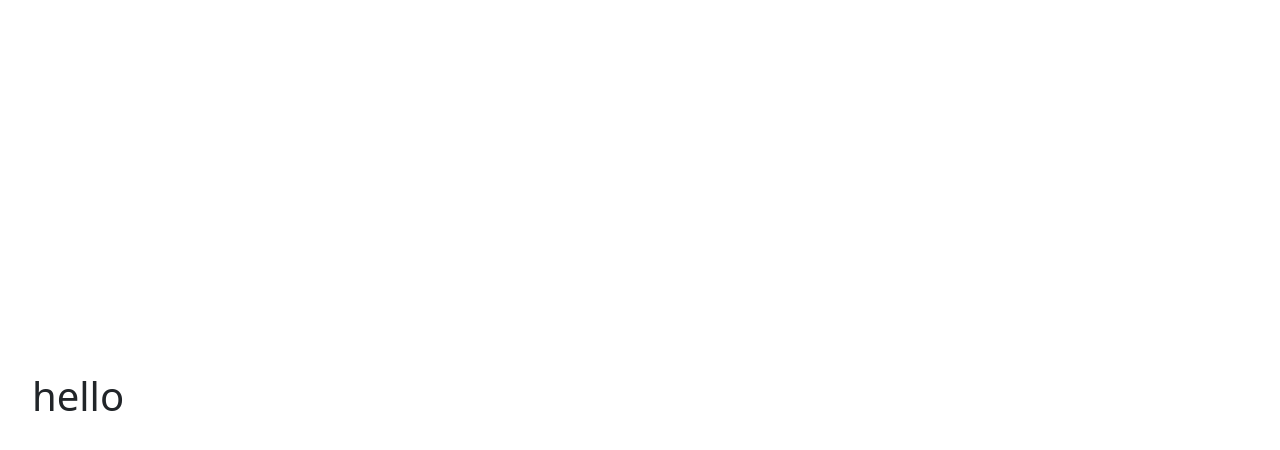
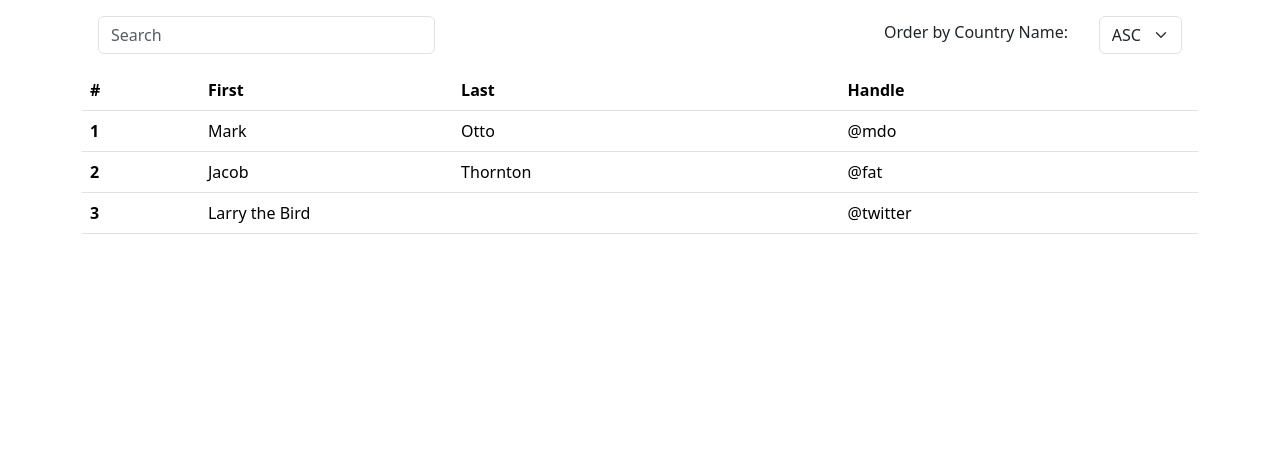
Before and after one commit to RongMarin99/techbodia-assignment-vue-js, a Vue app: page / in a window 1280 px wide. Shown: the top 450 px of the page. Built offline with nearby package versions, Linux system fonts and the light colour scheme.

Commit message:
add search box table and order by

```diff
--- a/src/assets/base.css
+++ /dev/null
@@ -1,86 +0,0 @@
-/* color palette from <https://github.com/vuejs/theme> */
-:root {
-  --vt-c-white: #ffffff;
-  --vt-c-white-soft: #f8f8f8;
-  --vt-c-white-mute: #f2f2f2;
-
-  --vt-c-black: #181818;
-  --vt-c-black-soft: #222222;
-  --vt-c-black-mute: #282828;
-
-  --vt-c-indigo: #2c3e50;
-
-  --vt-c-divider-light-1: rgba(60, 60, 60, 0.29);
-  --vt-c-divider-light-2: rgba(60, 60, 60, 0.12);
-  --vt-c-divider-dark-1: rgba(84, 84, 84, 0.65);
-  --vt-c-divider-dark-2: rgba(84, 84, 84, 0.48);
-
-  --vt-c-text-light-1: var(--vt-c-indigo);
-  --vt-c-text-light-2: rgba(60, 60, 60, 0.66);
-  --vt-c-text-dark-1: var(--vt-c-white);
-  --vt-c-text-dark-2: rgba(235, 235, 235, 0.64);
-}
-
-/* semantic color variables for this project */
-:root {
-  --color-background: var(--vt-c-white);
-  --color-background-soft: var(--vt-c-white-soft);
-  --color-background-mute: var(--vt-c-white-mute);
-
-  --color-border: var(--vt-c-divider-light-2);
-  --color-border-hover: var(--vt-c-divider-light-1);
-
-  --color-heading: var(--vt-c-text-light-1);
-  --color-text: var(--vt-c-text-light-1);
-
-  --section-gap: 160px;
-}
-
-@media (prefers-color-scheme: dark) {
-  :root {
-    --color-background: var(--vt-c-black);
-    --color-background-soft: var(--vt-c-black-soft);
-    --color-background-mute: var(--vt-c-black-mute);
-
-    --color-border: var(--vt-c-divider-dark-2);
-    --color-border-hover: var(--vt-c-divider-dark-1);
-
-    --color-heading: var(--vt-c-text-dark-1);
-    --color-text: var(--vt-c-text-dark-2);
-  }
-}
-
-*,
-*::before,
-*::after {
-  box-sizing: border-box;
-  margin: 0;
-  font-weight: normal;
-}
-
-body {
-  min-height: 100vh;
-  color: var(--color-text);
-  background: var(--color-background);
-  transition:
-    color 0.5s,
-    background-color 0.5s;
-  line-height: 1.6;
-  font-family:
-    Inter,
-    -apple-system,
-    BlinkMacSystemFont,
-    'Segoe UI',
-    Roboto,
-    Oxygen,
-    Ubuntu,
-    Cantarell,
-    'Fira Sans',
-    'Droid Sans',
-    'Helvetica Neue',
-    sans-serif;
-  font-size: 15px;
-  text-rendering: optimizeLegibility;
-  -webkit-font-smoothing: antialiased;
-  -moz-osx-font-smoothing: grayscale;
-}
--- a/src/assets/main.css
+++ b/src/assets/main.css
@@ -1,30 +1,2 @@
-@import './base.css';
+
 @import 'bootstrap/dist/css/bootstrap.css';
-
-
-a,
-.green {
-  text-decoration: none;
-  color: hsla(160, 100%, 37%, 1);
-  transition: 0.4s;
-  padding: 3px;
-}
-
-@media (hover: hover) {
-  a:hover {
-    background-color: hsla(160, 100%, 37%, 0.2);
-  }
-}
-
-@media (min-width: 1024px) {
-  body {
-    display: flex;
-    place-items: center;
-  }
-
-  #app {
-    display: grid;
-    grid-template-columns: 1fr 1fr;
-    padding: 0 2rem;
-  }
-}
--- a/src/views/HomeView.vue
+++ b/src/views/HomeView.vue
@@ -1,6 +1,57 @@
 
 <template>
-  <main>
-   <h1>hello</h1>
-  </main>
+  <div class="container">
+    <div class="row p-3">
+      <div class="col-4">
+            <form class="d-flex">
+              <input class="form-control me-2" type="search" placeholder="Search" aria-label="Search">
+            </form>
+      </div>
+      <div class="col-8 d-flex justify-content-end align-items-center">
+        <div class="row">
+          <div class="col-8">
+            <label class="mt-1" for="">Order by Country Name: </label>
+          </div>
+          <div class="col-4">
+            <select class="form-select"  name="" id="">
+              <option value="asc">ASC</option>
+              <option  value="desc">DESC</option>
+            </select>
+          </div>
+        </div>
+
+
+      </div>
+    </div>
+
+    <table class="table">
+      <thead>
+        <tr>
+          <th scope="col">#</th>
+          <th scope="col">First</th>
+          <th scope="col">Last</th>
+          <th scope="col">Handle</th>
+        </tr>
+      </thead>
+      <tbody>
+        <tr>
+          <th scope="row">1</th>
+          <td>Mark</td>
+          <td>Otto</td>
+          <td>@mdo</td>
+        </tr>
+        <tr>
+          <th scope="row">2</th>
+          <td>Jacob</td>
+          <td>Thornton</td>
+          <td>@fat</td>
+        </tr>
+        <tr>
+          <th scope="row">3</th>
+          <td colspan="2">Larry the Bird</td>
+          <td>@twitter</td>
+        </tr>
+      </tbody>
+    </table>
+</div>
 </template>
```
